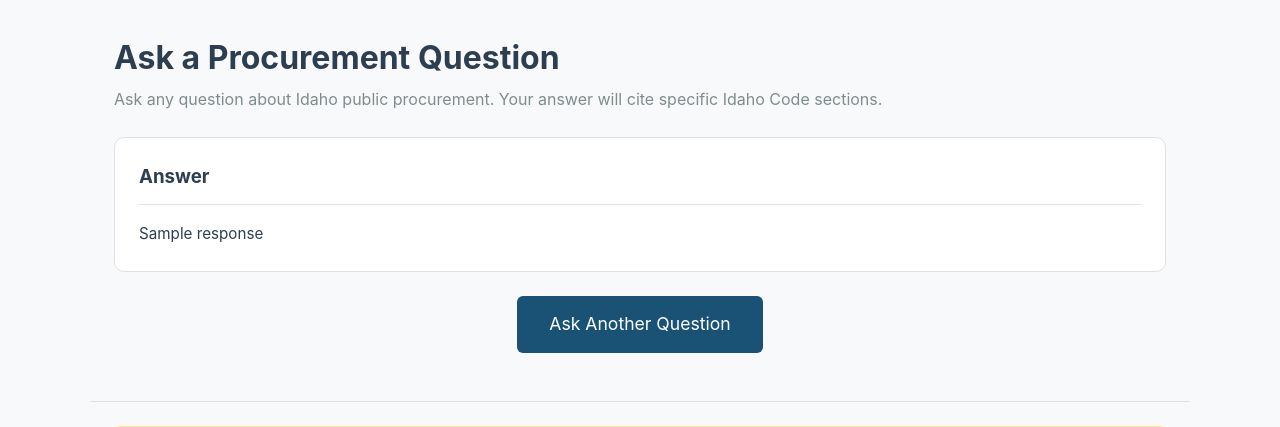
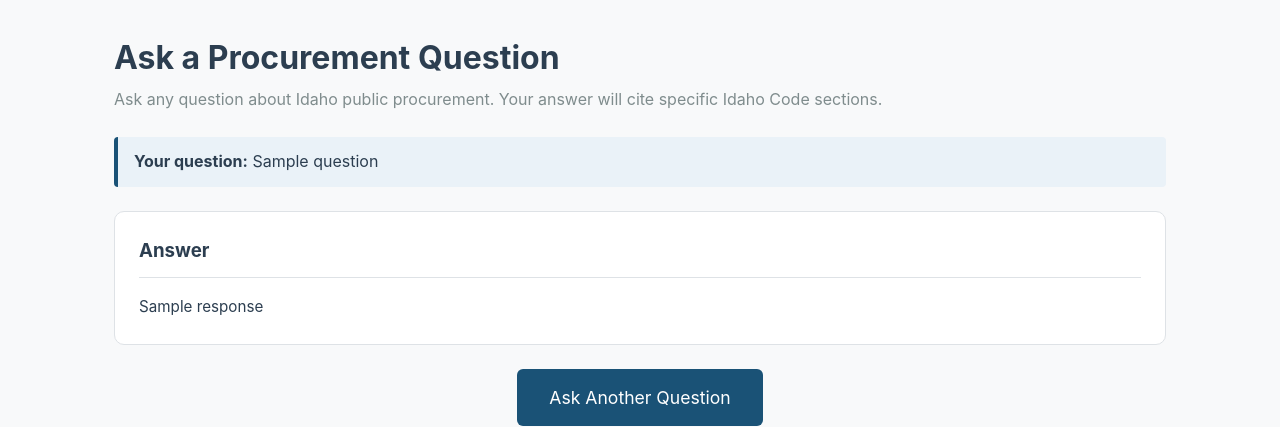
Before and after one commit to BillBrieferServer/buybuy, a FastAPI app: template templates/advisor.html in a window 1280 px wide. Shown: the part 52-479 px from the top of the page. Run offline with FastAPI, Linux system fonts and the light colour scheme; the template is opened without the code that fills it: most values are stand-ins (such as "Sample title", 1, 10 or a date in 2020); parts of the project's set-up code (start-up, migrations or seed data) failed here and were passed over; some libraries are stand-ins or nearby versions.

Commit message:
Show original question/query at top of answer pages

```diff
--- a/static/style.css
+++ b/static/style.css
@@ -596,3 +596,14 @@ footer a { color: var(--primary-light); }
     padding: 0.9rem 2rem;
     min-height: 48px;
 }
+
+/* Original question/query echo */
+.your-question {
+    background: #eaf2f8;
+    border-left: 4px solid #1a5276;
+    padding: 0.75rem 1rem;
+    margin-bottom: 1.5rem;
+    border-radius: 4px;
+    font-size: 1rem;
+    color: #2c3e50;
+}
--- a/templates/advisor.html
+++ b/templates/advisor.html
@@ -39,6 +39,10 @@
     {% endif %}
 
     {% if response %}
+    <div class="your-question">
+        <strong>Your question:</strong> {{ question }}
+    </div>
+
     <div class="response-box">
         <div class="response-header">
             <h3>Answer</h3>
```
Also changed, not shown: templates/decision_tree.html (+8 -0 lines).
